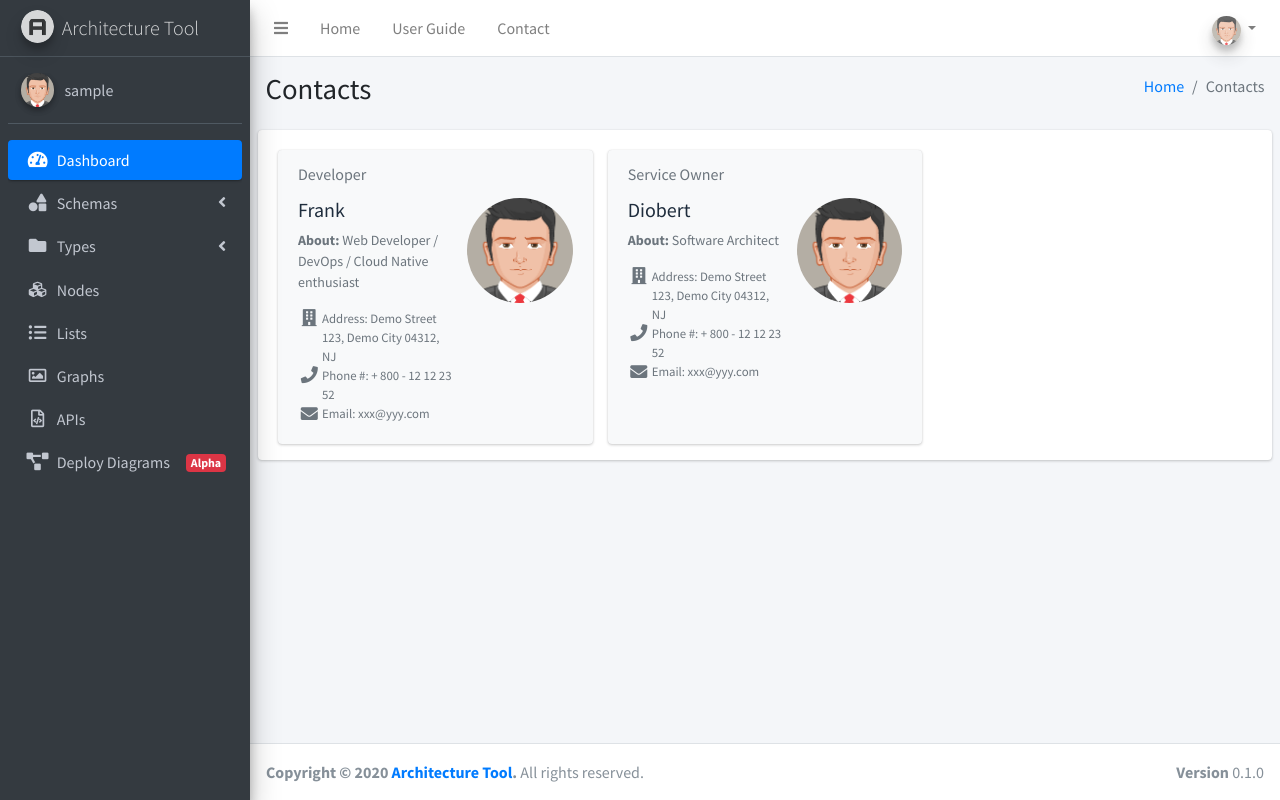
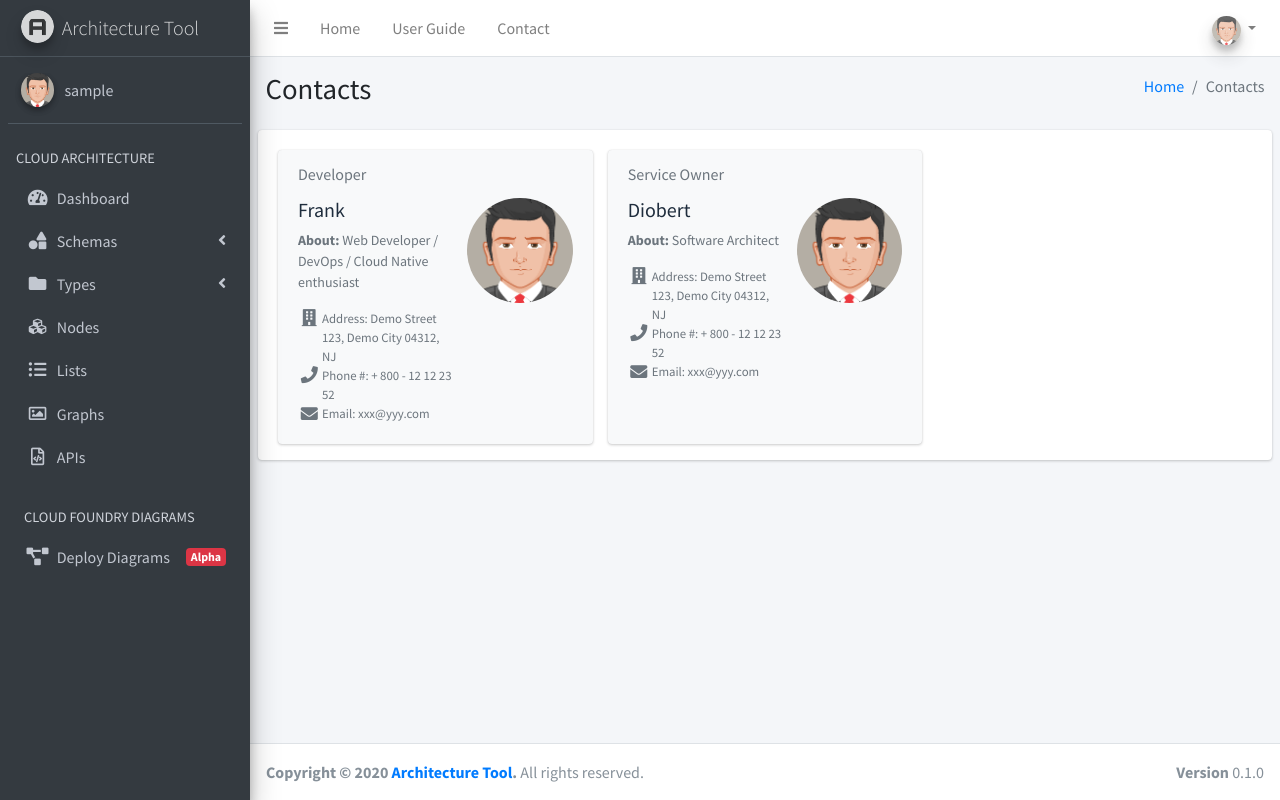
Before and after one commit to goldginkgo/architecture_tool_django, a Django app: page /contacts/ in a window 1280 px wide. Run offline with Django 3.2, Linux system fonts and the light colour scheme; the visitor is signed in with stand-in values (Sample User, id 1); some libraries are stand-ins or nearby versions.

Commit message:
Add template tags

```diff
--- a/architecture_tool_django/dashboard/templatetags/dashboard_helpers.py
+++ b/architecture_tool_django/dashboard/templatetags/dashboard_helpers.py
@@ -1,4 +1,5 @@
 from django import template
+from django.urls import reverse
 
 register = template.Library()
 
@@ -8,3 +9,43 @@ def avatar_url(user):
     if user.socialaccount_set.exists():
         return user.socialaccount_set.first().get_avatar_url()
     return "/static/images/avatar.png"
+
+
+@register.simple_tag(takes_context=True)
+def add_active(context, url_name, *args, **kwargs):
+    exact_match = kwargs.pop("exact_match", False)
+    not_when = kwargs.pop("not_when", "").split(",")
+    not_when = [nw.strip() for nw in not_when if nw.strip()]
+
+    path = reverse(url_name, args=args, kwargs=kwargs)
+    current_path = context.request.path
+
+    if not_when and any(nw in current_path for nw in not_when):
+        return ""
+
+    if not exact_match and current_path.startswith(path):
+        return " active "
+    elif exact_match and current_path == path:
+        return " active "
+    else:
+        return ""
+
+
+@register.simple_tag(takes_context=True)
+def add_menu_open(context, url_name, *args, **kwargs):
+    exact_match = kwargs.pop("exact_match", False)
+    not_when = kwargs.pop("not_when", "").split(",")
+    not_when = [nw.strip() for nw in not_when if nw.strip()]
+
+    path = reverse(url_name, args=args, kwargs=kwargs)
+    current_path = context.request.path
+
+    if not_when and any(nw in current_path for nw in not_when):
+        return ""
+
+    if not exact_match and current_path.startswith(path):
+        return " menu-open "
+    elif exact_match and current_path == path:
+        return " menu-open "
+    else:
+        return ""
--- a/architecture_tool_django/templates/includes/_sidebar.html
+++ b/architecture_tool_django/templates/includes/_sidebar.html
@@ -24,10 +24,10 @@
     <!-- Sidebar Menu -->
     <nav class="mt-2">
       <ul class="nav nav-pills nav-sidebar flex-column" data-widget="treeview" role="menu" data-accordion="false">
-        <!-- Add icons to the links using the .nav-icon class
-              with font-awesome or any other icon font library -->
+        <li class="nav-header">CLOUD ARCHITECTURE</li>
+
         <li class="nav-item">
-          <a href="{% url 'home' %}" class="nav-link active">
+          <a href="{% url 'home' %}" class="nav-link {% add_active 'home' exact_match=True %}">
             <i class="nav-icon fas fa-tachometer-alt"></i>
             <p>
               Dashboard
@@ -35,7 +35,7 @@
           </a>
         </li>
 
-        <li class="nav-item">
+        <li class="nav-item has-treeview">
           <a href="#" class="nav-link">
             <i class="fas fa-shapes nav-icon"></i>
             <p>
@@ -43,9 +43,9 @@
               <i class="right fas fa-angle-left"></i>
             </p>
           </a>
-          <ul class="nav nav-treeview" style="display: none;">
+          <ul class="nav nav-treeview">
             <li class="nav-item">
-              <a href="#" class="nav-link active">
+              <a href="#" class="nav-link">
                 <i class="far fa-circle nav-icon"></i>
                 <p>Node Schema</p>
               </a>
@@ -65,17 +65,17 @@
           </ul>
         </li>
 
-        <li class="nav-item">
-          <a href="#" class="nav-link">
+        <li class="nav-item has-treeview {% add_menu_open "nodetype.list" %}">
+          <a href="#" class="nav-link {% add_active "nodetype.list" %}">
             <i class="fas fa-folder nav-icon"></i>
             <p>
               Types
               <i class="right fas fa-angle-left"></i>
             </p>
           </a>
-          <ul class="nav nav-treeview" style="display: none;">
+          <ul class="nav nav-treeview">
             <li class="nav-item">
-              <a href="{% url "nodetype.list" %}" class="nav-link active">
+              <a href="{% url "nodetype.list" %}" class="nav-link {% add_active "nodetype.list" %}">
                 <i class="far fa-circle nav-icon"></i>
                 <p>Node Types</p>
               </a>
@@ -125,6 +125,8 @@
           </a>
         </li>
 
+        <li class="nav-header">CLOUD FOUNDRY DIAGRAMS</li>
+
         <li class="nav-item">
           <a href="#" class="nav-link">
             <i class="nav-icon fas fa-project-diagram"></i>
```
